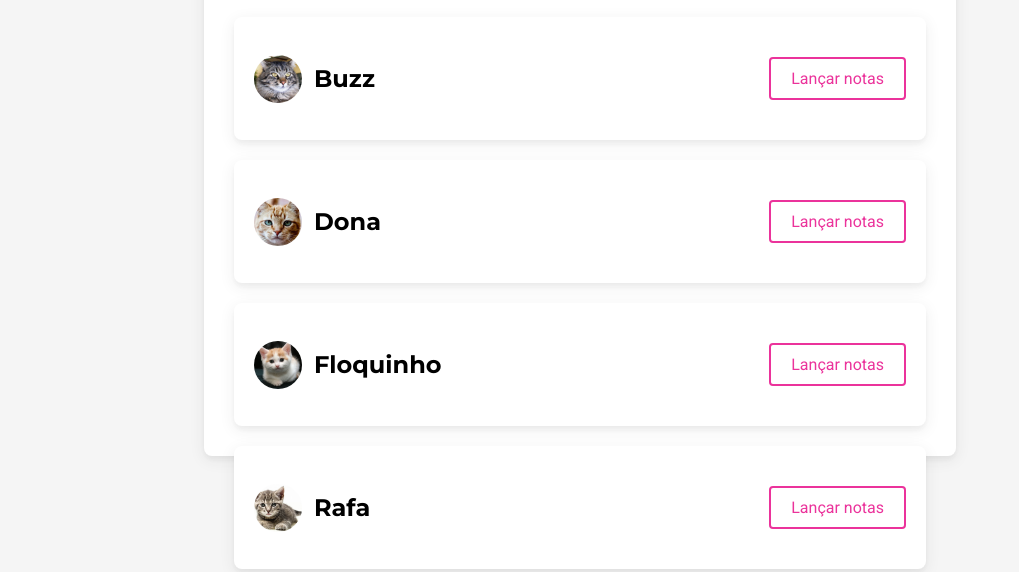
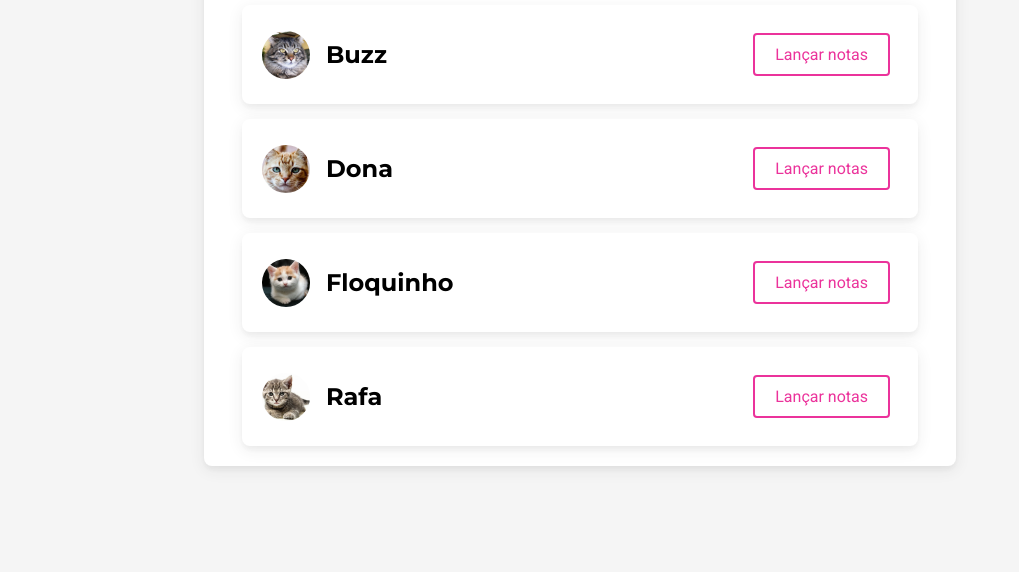
Before and after one commit to douglascaique/Projeto-Creche-Batatinha, a plain HTML site: page lista-gatos.html in a window 1280 px wide. Shown: the part 228-800 px from the top of the page, without its empty margins (140-1159 px from the left). Drawn offline with Linux system fonts and the light colour scheme.

Commit message:
Mudança nos cards da listagem de miaus.

```diff
--- a/assets/css/cadastro-gatos.css
+++ b/assets/css/cadastro-gatos.css
@@ -313,14 +313,20 @@ input[type="file"] {
 
 
 /* css lista de gatos  */
+
+.form.lista-de-miau {
+    width: 752px;
+    height: 575px;
+    margin: 35px 344px 344px 344px
+}
+
 .lista-de-miau {
     font-family: var(--Montserrat);
     background: var(--white);
     box-shadow: 0px 4px 4px rgba(51, 51, 51, 0.04), 0px 4px 16px rgba(51, 51, 51, 0.08);
-    margin: 20px 30px;
-    padding: 20px;
+    margin: 15px 30px;
+    padding: 8px;
     border-radius: 8px;
-    margin-bottom: 8px;
 }
 
 .cards {
@@ -336,9 +342,10 @@ input[type="file"] {
 .foto-do-gato {
     width: 48px;
     height: 48px;
-    margin-right: 12px;
+    margin-left: 12px;
+    margin-right: 16px;
     border-radius: 50%;
-  object-fit: cover;
+    object-fit: cover;
 }
 
 .notas {
@@ -350,6 +357,7 @@ input[type="file"] {
     font-size: 16px;
     font-family: 'Roboto', sans-serif;
     font-weight: 400;
+    margin-right: 20px;
 }
 .notas a {
     color: var(--pink);
--- a/lista-gatos.html
+++ b/lista-gatos.html
@@ -35,7 +35,7 @@
             </nav>
         </header>
         <main>
-            <div class="form">
+            <div class="form lista-de-miau">
                 <section class="top-form">
                     <h1>Lista de Miau</h1>
 
```
